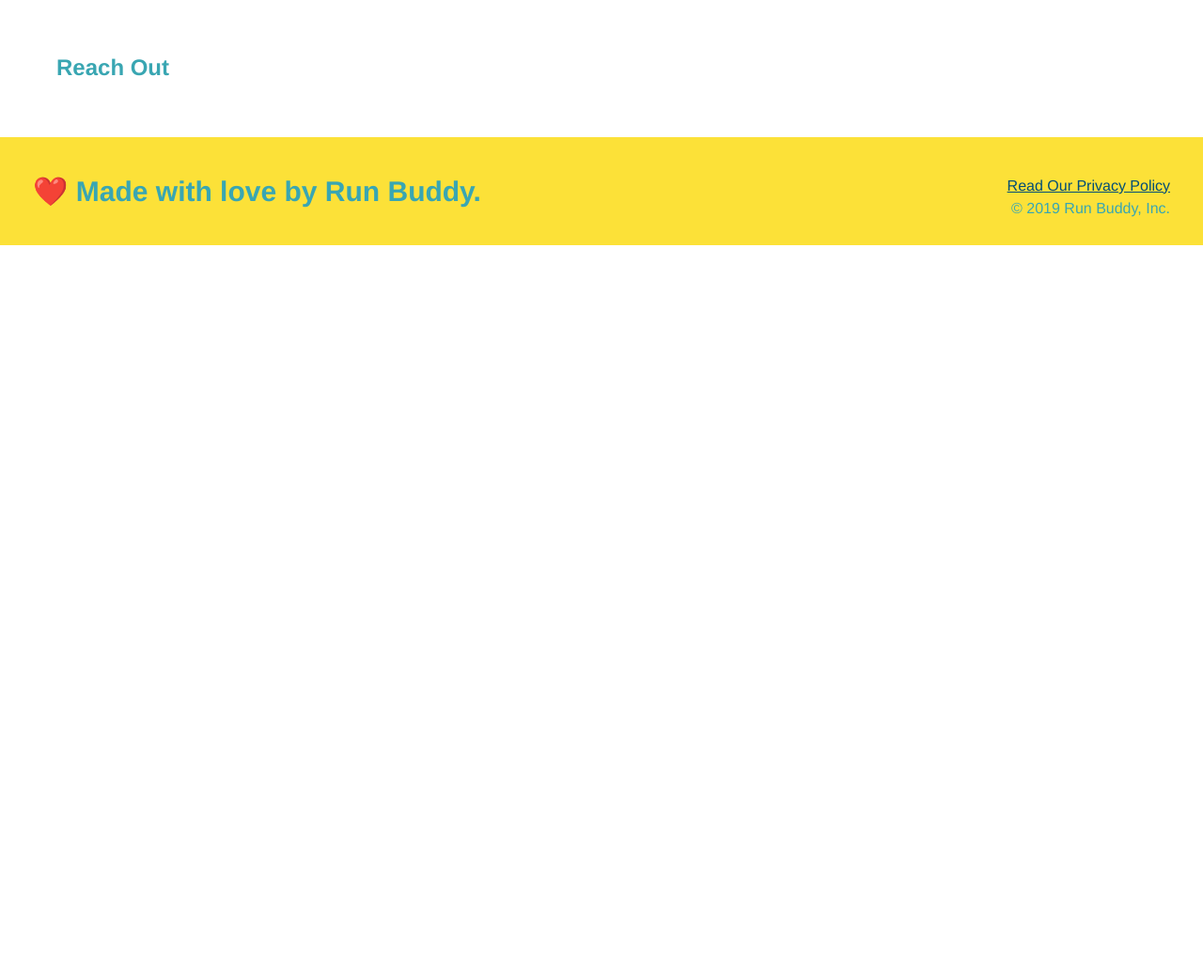
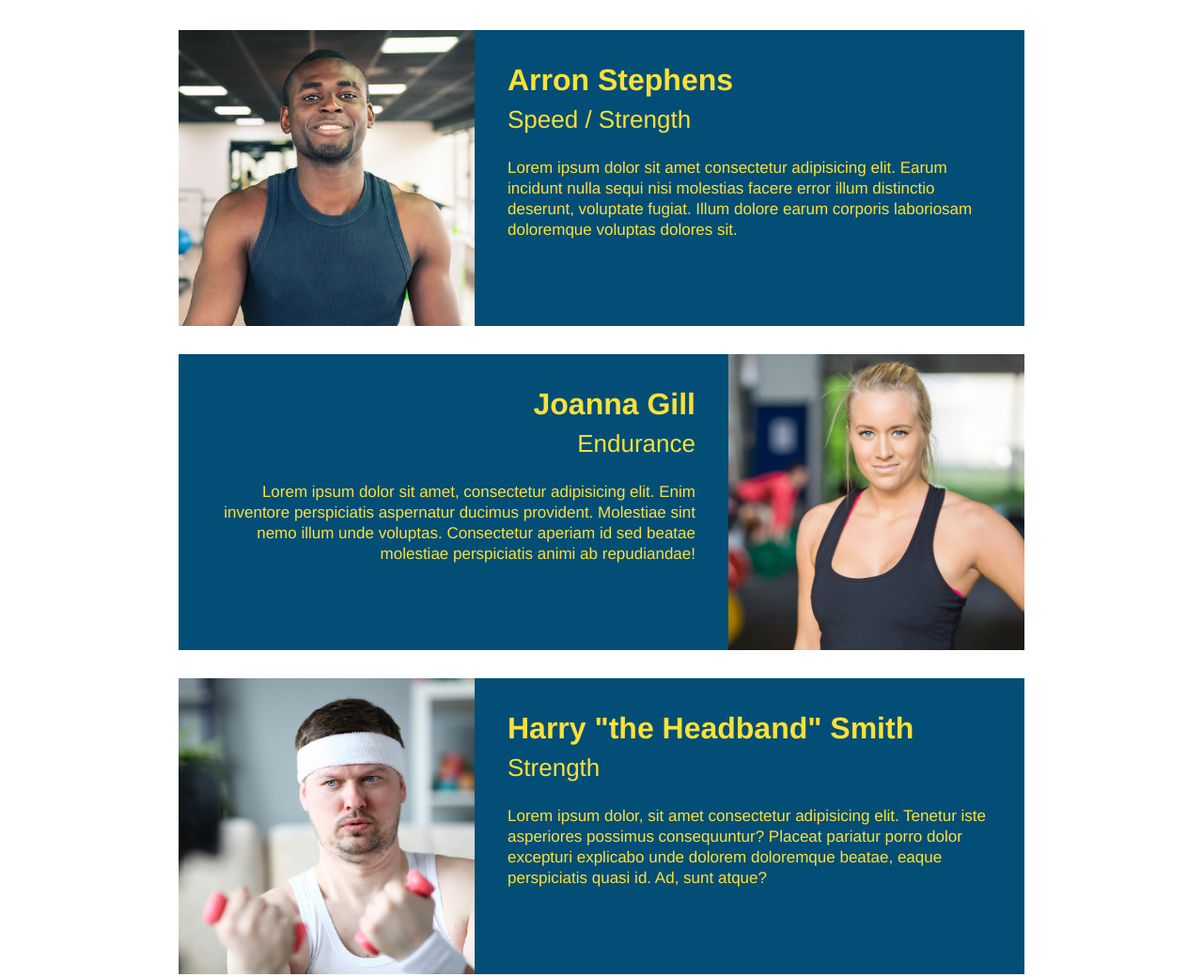
Before and after one commit to Tutor78/run-buddy, a plain HTML site: page index.html in a window 1280 px wide. Shown: the part 2880-3920 px from the top of the page at 94% size. Before the commit the page ends 3141 px from the top, so only its background shows below. Drawn offline with Linux system fonts and the light colour scheme.

Commit message:
meet the trainers section

```diff
--- a/assets/css/style.css
+++ b/assets/css/style.css
@@ -179,3 +179,50 @@ section {
 .secondary-border {
     border-color: #39a6b2;
 }
+
+.trainers {
+    text-align: center;
+}
+
+.trainer {
+    width: 900px;
+    margin: 0 auto 30px auto;
+    background: #024e76;
+    color: #fce138;
+    overflow: auto;
+}
+
+.trainer img {
+    width: 35%;
+    float:left;
+}
+
+.trainer-bio {
+    padding: 35px;
+    float: left;
+    width: 65%;
+}
+
+.trainer-bio h3 {
+    font-size: 32px;
+    margin-bottom: 8px;
+}
+
+.trainer-bio h4 {
+    font-weight: lighter;
+    font-size: 26px;
+    margin-bottom: 25px;
+}
+
+.trainer-bio p {
+    font-size: 17px;
+    line-height: 1.3;
+}
+
+.text-left {
+    text-align: left;
+}
+
+.text-right {
+    text-align: right;
+}
--- a/index.html
+++ b/index.html
@@ -80,25 +80,21 @@
         <!-- "what you do" section -->
         <section id="what-you-do" class="steps">
             <h2 class="section-title secondary-border">What You Do</h2>
-
             <div>
                 <img src="./assets/images/step-1.svg" alt="" />
                 <h3>Step 1: <span>Fill Out the Form Above.</span></h3>
                 <p>You're already here, so why not?</p>
             </div>
-
             <div>
                 <img src="./assets/images/step-2.svg" alt="" />
                 <h3>Step 2: <span>Consult with One of Our Trainers.</span></h3>
                 <p>Are you here to build muscle, lose weight, or just feel good?</p>
             </div>
-
             <div>
                 <img src="./assets/images/step-3.svg" alt="" />
                 <h3>Step 3: <span>Get Running.</span></h3>
                 <p>Hit the ground running (literally) once your trainer lays out your plan.</p>
             </div>
-
             <div>
                 <img src="./assets/images/step-4.svg" alt="" />
                 <h3>Step 4: <span>See Results.</span></h3>
@@ -107,8 +103,52 @@
         </section>
 
         <!-- "meet the trainers" section -->
-        <section>
-            <h2>Meet The Trainers</h2>
+        <section id="your-trainers" class="trainers">
+            <h2 class="section-title primary-border">
+                Meet The Trainers
+            </h2>
+            <!-- First Trainer Bio -->
+            <article class="trainer">
+                <img src="./assets/images/trainer-1.jpg" alt="Arron Stephens in his workout clothes, ready to pump iron" />
+                <div class ="trainer-bio text-left">
+                    <h3>Arron Stephens</h3>
+                    <h4>Speed / Strength</h4>
+                    <p>
+                        Lorem ipsum dolor sit amet consectetur adipisicing elit. Earum
+                        incidunt nulla sequi nisi molestias facere error illum distinctio
+                        deserunt, voluptate fugiat. Illum dolore earum corporis laboriosam
+                        doloremque voluptas dolores sit.
+                    </p>
+                </div>
+            </article>
+            <!-- Second Trainer Bio -->
+            <article class="trainer">
+                <div class="trainer-bio text-right">
+                    <h3>Joanna Gill</h3>
+                    <h4>Endurance</h4>
+                    <p>
+                        Lorem ipsum dolor sit amet, consectetur adipisicing elit. Enim
+                        inventore perspiciatis aspernatur ducimus provident. Molestiae sint
+                        nemo illum unde voluptas. Consectetur aperiam id sed beatae molestiae
+                        perspiciatis animi ab repudiandae!
+                    </p>
+                </div>
+                <img src="./assets/images/trainer-2.jpg" alt="Joanna Gill cooling off after a workout" />
+            </article>
+            <!-- Third Trainer Bio -->
+            <article class="trainer">
+                <img src="./assets/images/trainer-3.jpg" alt="Harry Smith wearing a headband and lifting comically small pink weights" />
+                <div class="trainer-bio text-left">
+                    <h3>Harry "the Headband" Smith</h3>
+                    <h4>Strength</h4>
+                    <p>
+                        Lorem ipsum dolor, sit amet consectetur adipisicing elit. Tenetur
+                        iste asperiores possimus consequuntur? Placeat pariatur porro dolor
+                        excepturi explicabo unde dolorem doloremque beatae, eaque
+                        perspiciatis quasi id. Ad, sunt atque?
+                    </p>
+                </div>
+            </article>
         </section>
 
         <!-- "reach out" section -->
```
Also changed, not shown: assets/images/trainer-1.jpg (added), assets/images/trainer-2.jpg (added), assets/images/trainer-3.jpg (added).
